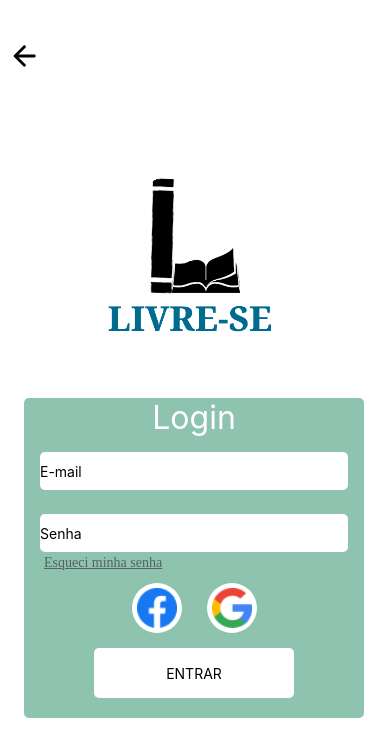
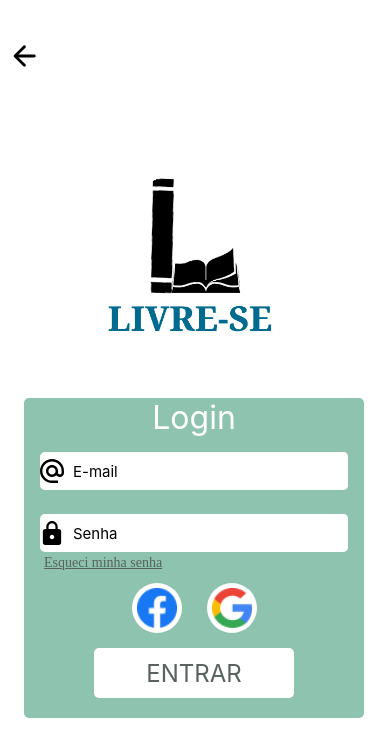
Before and after one commit to gavekhun/squad-4-tt-23.1, a React Native app in the folder frontend/: screen / in a window 390 px wide. Shown: the top 756 px of the page. Built offline with nearby package versions, Linux system fonts and the light colour scheme.

Commit message:
feature:Terminei a Tela de Login

```diff
--- a/frontend/pages/TelaLogin/index.tsx
+++ b/frontend/pages/TelaLogin/index.tsx
@@ -1,6 +1,5 @@
-import { Image, TextInput, TouchableOpacity, View } from "react-native";
-import { Text } from "react-native";
-import { BackArrow, Botao, BotaoLogin, Container, Digitar, ForgotPassword, ImagemSocial, Logo, Nav, Titulo, TypeBars } from "./style";
+import { View } from "react-native";
+import { BackArrow, ButtonText, Container, EnterButton, ForgotPassword,InputBar, InputBarImage, LoginButton, Logo, Nav, SocialImage, Title, Type, TypeBars } from "./style";
 
 export default function TelaLogin() {
     return (
@@ -9,23 +8,29 @@ export default function TelaLogin() {
             <BackArrow source={require("../../assets/BackArrow.svg")}/>
             <Logo source={require("../../assets/Logo.png")}/>
             <Container>
-                <Titulo>Login</Titulo>
+                <Title>Login</Title>
                 <TypeBars>
-                    <Digitar placeholder="E-mail"></Digitar>
-                    <Digitar placeholder="Senha"></Digitar>
+                    <InputBar>
+                        <InputBarImage source={require("../../assets/EmailIcon.svg")}/>
+                        <Type placeholder="E-mail"></Type>
+                    </InputBar>
+                    <InputBar>
+                        <InputBarImage source={require("../../assets/PasswordIcon.svg")}/>
+                        <Type placeholder="Senha"></Type>
+                    </InputBar>
                 </TypeBars>
                 <ForgotPassword>Esqueci minha senha</ForgotPassword>
                 <Nav>
-                    <BotaoLogin>
-                        <ImagemSocial source={require("../../assets/facebooklogo.png")}/>
-                    </BotaoLogin>
-                    <BotaoLogin>
-                        <ImagemSocial source={require("../../assets/googlelogo.png")}/>
-                    </BotaoLogin>
+                    <LoginButton>
+                        <SocialImage source={require("../../assets/facebooklogo.png")}/>
+                    </LoginButton>
+                    <LoginButton>
+                        <SocialImage source={require("../../assets/googlelogo.png")}/>
+                    </LoginButton>
                 </Nav>
-                <Botao>
-                    <Text>ENTRAR</Text>
-                </Botao>
+                <EnterButton>
+                    <ButtonText>ENTRAR</ButtonText>
+                </EnterButton>
             </Container>
         </View>
         </>
--- a/frontend/pages/TelaLogin/style.ts
+++ b/frontend/pages/TelaLogin/style.ts
@@ -1,6 +1,7 @@
 import styled from "styled-components/native";
 
 export const Container = styled.View`
+    @import url('https://fonts.googleapis.com/css2?family=Inter:wght@100&display=swap');
     position: absolute;
     left: 24px;
     top: 398px;
@@ -12,9 +13,10 @@ export const Container = styled.View`
     align-items: center;
     justify-content: space-between;
     border-radius: 5px;
+    font-family: 'Inter';
 `;
 
-export const Titulo = styled.Text`
+export const Title = styled.Text`
     color: white;
     font-size: 32px;
 `
@@ -26,15 +28,12 @@ export const Logo = styled.Image`
     top: 149px;
 `
 
-export const Simbolo = styled.Image`
-    width: 24px;
-    height: 24px;
-`
-export const Digitar = styled.TextInput`
-    width: 308px;
+export const Type = styled.TextInput`
+    width: 275px;
     height: 38px;
     background-color: white;
     border-radius: 5px;
+    font-size: 15px;
 `
 export const TypeBars = styled.View`
     height: 100px;
@@ -56,7 +55,7 @@ export const ForgotPassword = styled.Text`
     color: #58625E;
 `
 
-export const Botao = styled.TouchableOpacity`
+export const EnterButton = styled.TouchableOpacity`
     background-color: white;
     width: 200px;
     height: 50px;
@@ -66,7 +65,7 @@ export const Botao = styled.TouchableOpacity`
     border-radius: 5px;
 `
 
-export const BotaoLogin = styled.TouchableOpacity`
+export const LoginButton = styled.TouchableOpacity`
     background-color: white;
     border-radius: 50%;
     height: 50px;
@@ -83,7 +82,7 @@ export const Nav = styled.View`
     bottom: 20px;
 `
 
-export const ImagemSocial = styled.Image`
+export const SocialImage = styled.Image`
     width: 40px;
     height: 40px;
 `
@@ -94,3 +93,23 @@ export const BackArrow = styled.Image`
     left: 8px;
     top: 39px;
 `
+
+export const InputBar = styled.View`
+    width: 308px;
+    height: 38px;
+    background-color: white;
+    border-radius: 5px;
+    flex-direction: row;
+    align-items: center;
+    justify-content: space-between;
+`
+
+export const InputBarImage = styled.Image`
+    width: 24px;
+    height: 24px;
+`
+
+export const ButtonText = styled.Text`
+    font-size: 24px;
+    color: #58625E;
+`
```
Also changed, not shown: frontend/assets/EmailIcon.svg, frontend/assets/PasswordIcon.svg.
